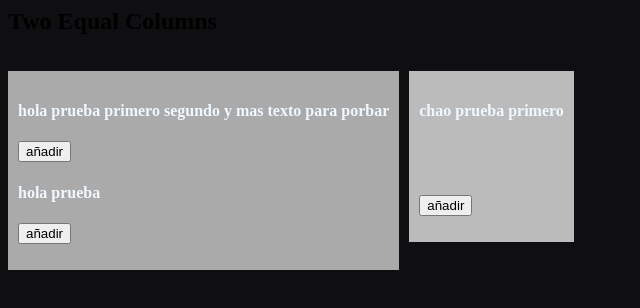
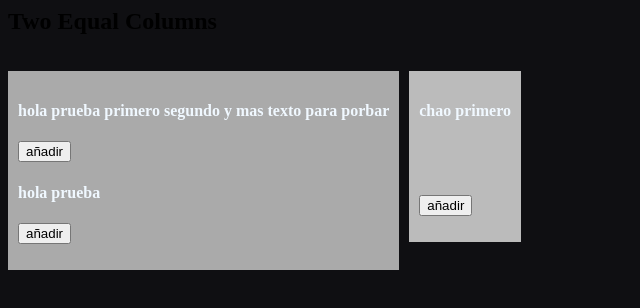
Before and after one commit to dcanasp/todoList, a plain HTML site: page main.html in a window 1280 px wide. Shown: the whole page, without its empty margins (0-640 px from the left). Drawn offline with Linux system fonts and the light colour scheme.

Commit message:
ahora si

```diff
--- a/main.html
+++ b/main.html
@@ -105,7 +105,7 @@ hr {
   <section class="materias" style="background-color:#bbb;">
 
     <section class="tareas">
-                    <h1> chao prueba primero</h1>
+                    <h1> chao primero</h1>
                     <br><br><br>
                     <box class="nuevaTarea">
                         <button> añadir</button>
```
